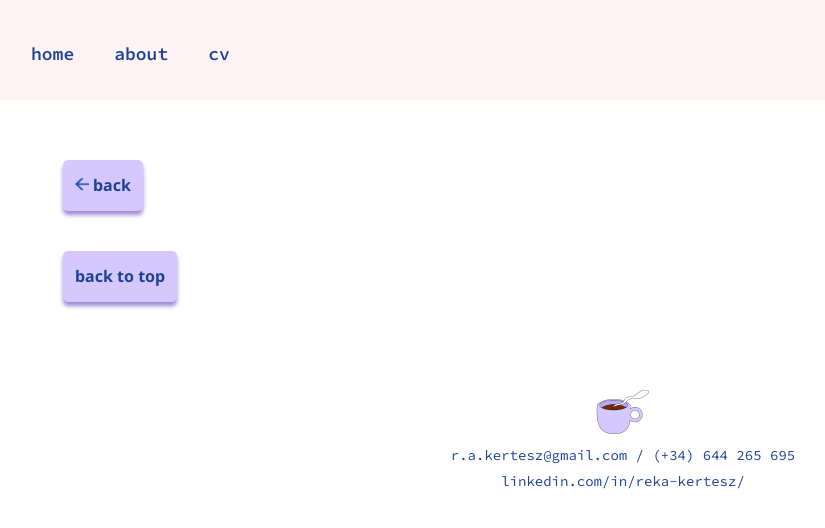
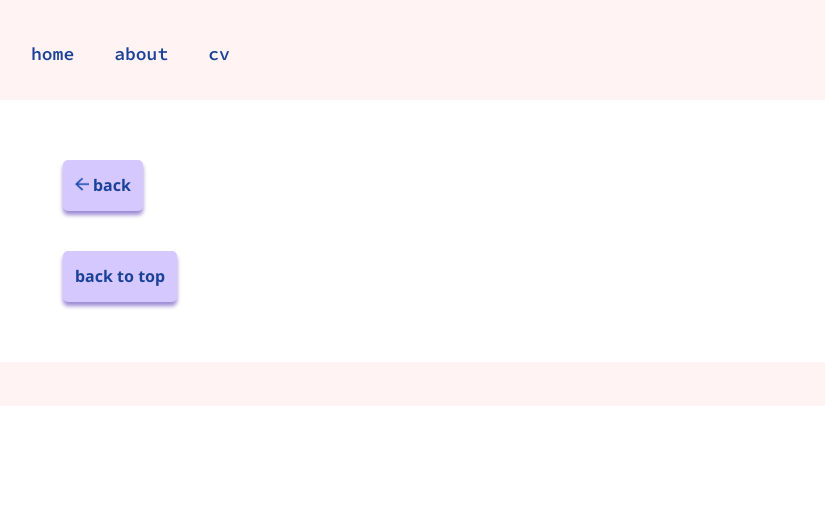
Before and after one commit to RekaK/portfolio, a Next.js app: page /professional-works/shine-app in a window 1280 px wide. Shown: the top 528 px of the page, without its empty margins (17-842 px from the left). Built offline with nearby package versions, Linux system fonts and the light colour scheme.

Commit message:
swap footer

```diff
--- a/templates/ProjectTemplate.tsx
+++ b/templates/ProjectTemplate.tsx
@@ -30,7 +30,7 @@ const ProjectTemplate: React.FC = ({ children }) => {
           />
         </div>
       </Styled.MainContainer>
-      <Footer />
+      <Styled.ProjectFooter />
     </Styled.Main>
   );
 };
--- a/templates/styles/ProjectTemplate.styles.tsx
+++ b/templates/styles/ProjectTemplate.styles.tsx
@@ -1,4 +1,5 @@
 import styled from "@emotion/styled";
+import { colors } from "../../styles/variables";
 
 const ProjectTemplate = styled.body({
   display: "flex",
@@ -18,9 +19,16 @@ const BackButtonContainer = styled.div({
   margin: "40px 0",
 });
 
+const ProjectFooter = styled.footer({
+  width: "100%",
+  height: "44px",
+  backgroundColor: colors.pink
+});
+
 export const Styled = {
   ProjectTemplate,
   Main,
   MainContainer,
   BackButtonContainer,
+  ProjectFooter
 };
```
